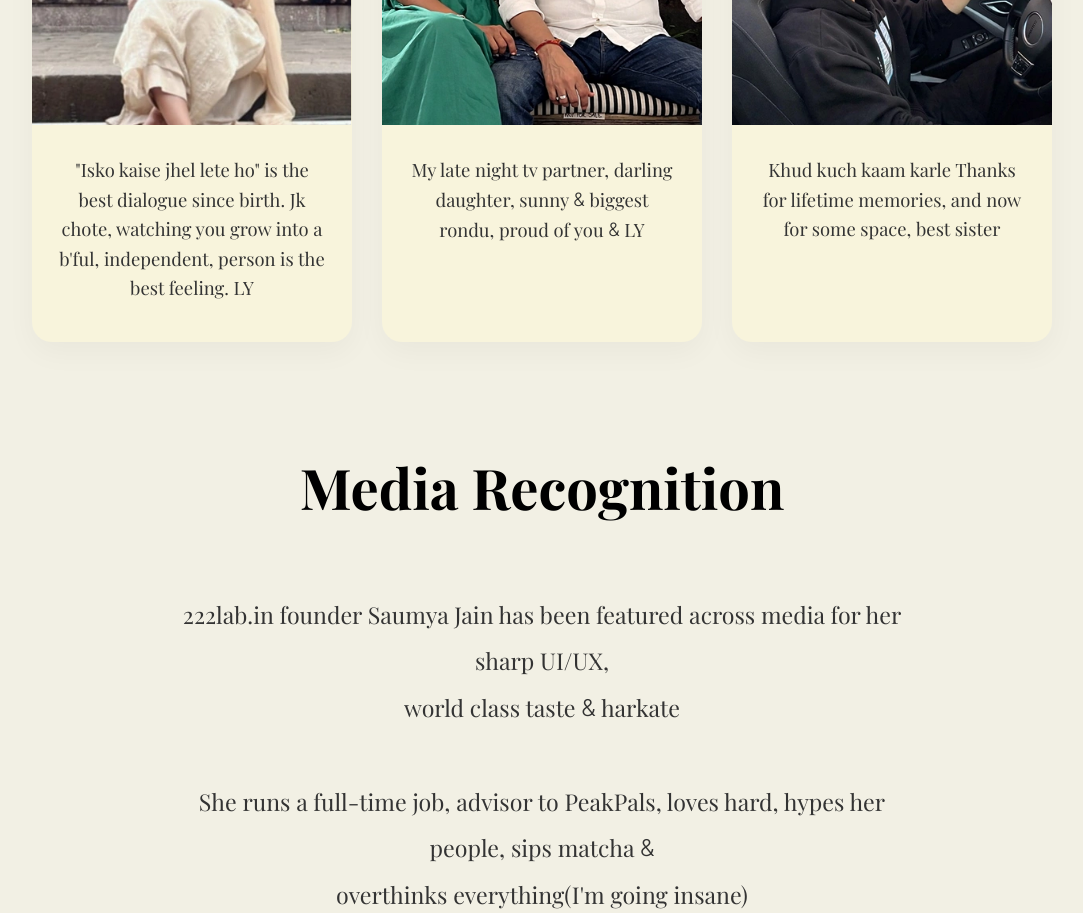
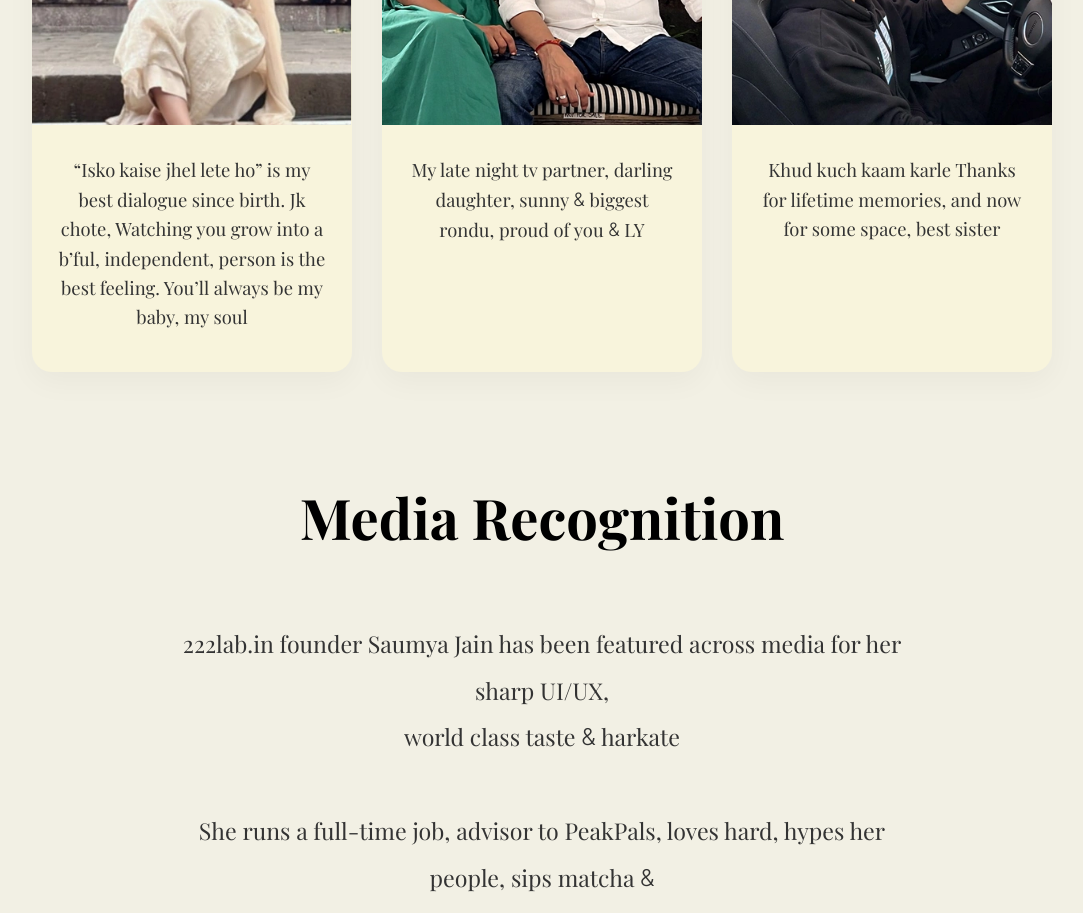
Before and after one commit to cipher-cmd/ragPal, a React (Vite) app: page / in a window 1280 px wide. Shown: the part 2480-3393 px from the top of the page, without its empty margins (98-1181 px from the left). Built offline with nearby package versions, Linux system fonts and the light colour scheme; a web font is replaced by a local one.

Commit message:
Update Simran Jain testimonial quote

```diff
--- a/src/App.jsx
+++ b/src/App.jsx
@@ -96,7 +96,7 @@ function App() {
         <div className="testimonials-grid">
           <div className="test-card">
             <img src="/images/testimonial1.webp" alt="Simran Jain" />
-            <p className="test-quote">"Isko kaise jhel lete ho" is the best dialogue since birth. Jk chote, watching you grow into a b'ful, independent, person is the best feeling. LY</p>
+            <p className="test-quote">“Isko kaise jhel lete ho” is my best dialogue since birth. Jk chote, Watching you grow into a b’ful, independent, person is the best feeling. You’ll always be my baby, my soul</p>
           </div>
           <div className="test-card">
             <img src="/images/testimonial2.webp" alt="Mammi Pappa" />
```
